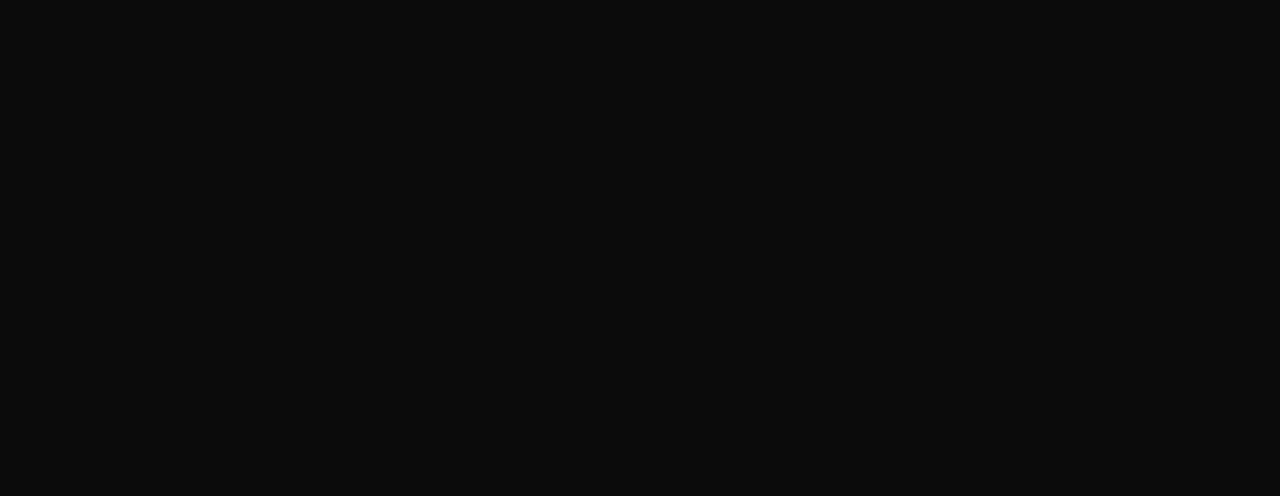
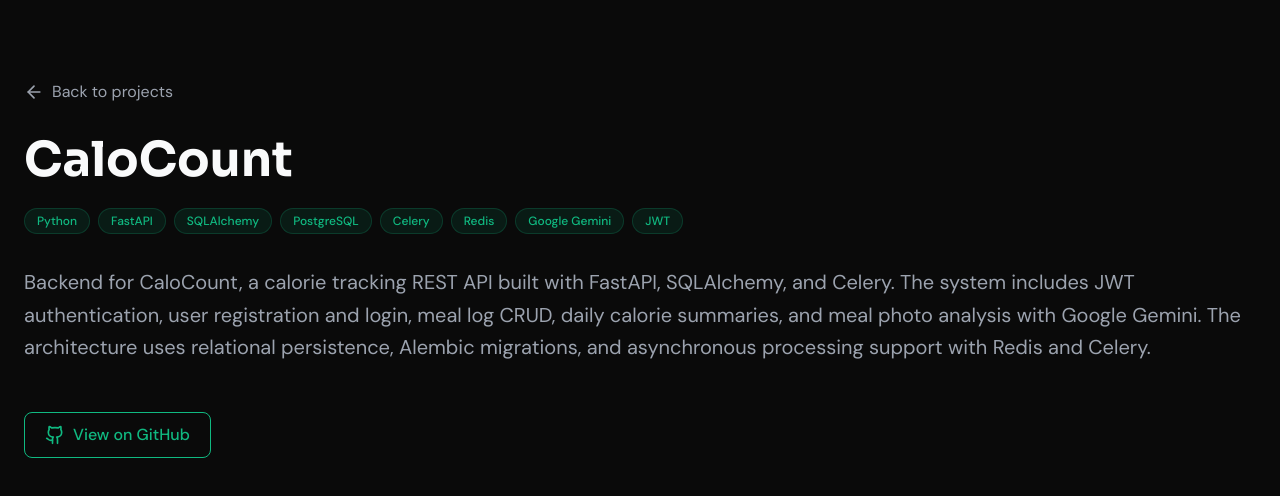
Before and after one commit to NasserCaixeta/CV-Nasser, a Next.js app: page /en/projects/calocount-backend in a window 1280 px wide. Before the commit this address had no page. Shown: the top 496 px of the page. Built offline with nearby package versions, Linux system fonts and the light colour scheme.

Commit message:
adding calocount to resume

```diff
--- a/src/i18n/dictionaries/en.ts
+++ b/src/i18n/dictionaries/en.ts
@@ -99,6 +99,25 @@
   },
   projects: [
     {
+      slug: "calocount-backend",
+      title: "CaloCount",
+      description:
+        "REST API for calorie tracking with authentication, meal logs, daily summaries, and AI-powered meal image analysis.",
+      longDescription:
+        "Backend for CaloCount, a calorie tracking REST API built with FastAPI, SQLAlchemy, and Celery. The system includes JWT authentication, user registration and login, meal log CRUD, daily calorie summaries, and meal photo analysis with Google Gemini. The architecture uses relational persistence, Alembic migrations, and asynchronous processing support with Redis and Celery.",
+      technologies: ["Python", "FastAPI", "SQLAlchemy", "PostgreSQL", "Celery", "Redis", "Google Gemini", "JWT"],
+      githubUrl: "https://github.com/NasserCaixeta/Calocount-Backend",
+    },
+    {
+      slug: "tutor-connect",
+      title: "TutorConnect",
+      description: "Platform that connects teachers and students for private lessons.",
+      longDescription:
+        "Website developed to connect teachers with students, making direct access to teachers easier through a catalog and enabling communication between both sides to schedule classes directly on the platform.",
+      technologies: ["React", "JavaScript", "Node.js", "MongoDB"],
+      githubUrl: "https://github.com/NasserCaixeta/PI2-REACT",
+    },
+    {
       slug: "cv-nasser",
       title: "Personal Portfolio",
       description:
@@ -108,7 +127,6 @@
       technologies: ["Next.js", "TypeScript", "Tailwind CSS", "Framer Motion"],
       githubUrl: "https://github.com/NasserCaixeta/CV-Nasser",
       liveUrl: "https://nassercaixeta.vercel.app",
-      featured: true,
     },
     {
       slug: "gois-ticket",
@@ -158,15 +176,6 @@
       githubUrl: "https://github.com/NasserCaixeta/Crash-Recovery",
     },
     {
-      slug: "tutor-connect",
-      title: "TutorConnect",
-      description: "Platform that connects teachers and students for private lessons.",
-      longDescription:
-        "Website developed to connect teachers with students, making direct access to teachers easier through a catalog and enabling communication between both sides to schedule classes directly on the platform.",
-      technologies: ["React", "JavaScript", "Node.js", "MongoDB"],
-      githubUrl: "https://github.com/NasserCaixeta/PI2-REACT",
-    },
-    {
       slug: "padaria-costao",
       title: "Padaria Costão Website",
       description: "Institutional website developed as a freelance project.",
@@ -184,6 +193,7 @@
         "Backend for Camelbox Finanças, a financial analysis SaaS that processes bank statements and credit card bills in PDF format, extracts transactions with Google Gemini, automatically categorizes expenses, and provides dashboard data for income, expenses, balance, period comparisons, and category breakdowns. The API includes JWT authentication, free usage limits, duplicate upload prevention, SQLAlchemy persistence, and Alembic migrations.",
       technologies: ["Python", "FastAPI", "SQLAlchemy", "PostgreSQL", "Google Gemini", "JWT"],
       githubUrl: "https://github.com/NasserCaixeta/PI4-Backend",
+      featured: true,
     },
     {
       slug: "fake-pinterest",
--- a/src/i18n/dictionaries/pt.ts
+++ b/src/i18n/dictionaries/pt.ts
@@ -99,6 +99,26 @@
   },
   projects: [
     {
+      slug: "calocount-backend",
+      title: "CaloCount",
+      description:
+        "API REST para controle de calorias com autenticação, registros alimentares, resumo diário e análise de refeições por imagem com IA.",
+      longDescription:
+        "Backend do CaloCount, uma API REST para controle de calorias desenvolvida com FastAPI, SQLAlchemy e Celery. O sistema inclui autenticação com JWT, cadastro e login de usuários, CRUD de registros alimentares, resumo diário de calorias e análise de fotos de refeições com Google Gemini. A arquitetura usa persistência relacional, migrações com Alembic e suporte a processamento assíncrono com Redis e Celery.",
+      technologies: ["Python", "FastAPI", "SQLAlchemy", "PostgreSQL", "Celery", "Redis", "Google Gemini", "JWT"],
+      githubUrl: "https://github.com/NasserCaixeta/Calocount-Backend",
+    },
+    {
+      slug: "tutor-connect",
+      title: "TutorConnect",
+      description:
+        "Plataforma de conexão entre professores e alunos para aulas particulares.",
+      longDescription:
+        "Site desenvolvido para conectar professores a alunos, facilitando o acesso direto aos professores através de um catálogo e permitindo a comunicação entre ambos para agendar aulas diretamente na plataforma.",
+      technologies: ["React", "JavaScript", "Node.js", "MongoDB"],
+      githubUrl: "https://github.com/NasserCaixeta/PI2-REACT",
+    },
+    {
       slug: "cv-nasser",
       title: "Portfólio Pessoal",
       description:
@@ -108,7 +128,6 @@
       technologies: ["Next.js", "TypeScript", "Tailwind CSS", "Framer Motion"],
       githubUrl: "https://github.com/NasserCaixeta/CV-Nasser",
       liveUrl: "https://nassercaixeta.vercel.app",
-      featured: true,
     },
     {
       slug: "gois-ticket",
@@ -158,16 +177,6 @@
       githubUrl: "https://github.com/NasserCaixeta/Crash-Recovery",
     },
     {
-      slug: "tutor-connect",
-      title: "TutorConnect",
-      description:
-        "Plataforma de conexão entre professores e alunos para aulas particulares.",
-      longDescription:
-        "Site desenvolvido para conectar professores a alunos, facilitando o acesso direto aos professores através de um catálogo e permitindo a comunicação entre ambos para agendar aulas diretamente na plataforma.",
-      technologies: ["React", "JavaScript", "Node.js", "MongoDB"],
-      githubUrl: "https://github.com/NasserCaixeta/PI2-REACT",
-    },
-    {
       slug: "padaria-costao",
       title: "Site Padaria Costão",
       description: "Website institucional desenvolvido como freelancer.",
@@ -185,6 +194,7 @@
         "Backend do Camelbox Finanças, um SaaS de análise financeira que processa extratos e faturas em PDF, extrai transações com auxílio do Google Gemini, categoriza despesas automaticamente e fornece dados para dashboards com receitas, despesas, saldo, comparativos por período e análise por categoria. A API inclui autenticação JWT, controle de uso gratuito, prevenção de uploads duplicados, persistência com SQLAlchemy e migrações com Alembic.",
       technologies: ["Python", "FastAPI", "SQLAlchemy", "PostgreSQL", "Google Gemini", "JWT"],
       githubUrl: "https://github.com/NasserCaixeta/PI4-Backend",
+      featured: true,
     },
     {
       slug: "fake-pinterest",
```
